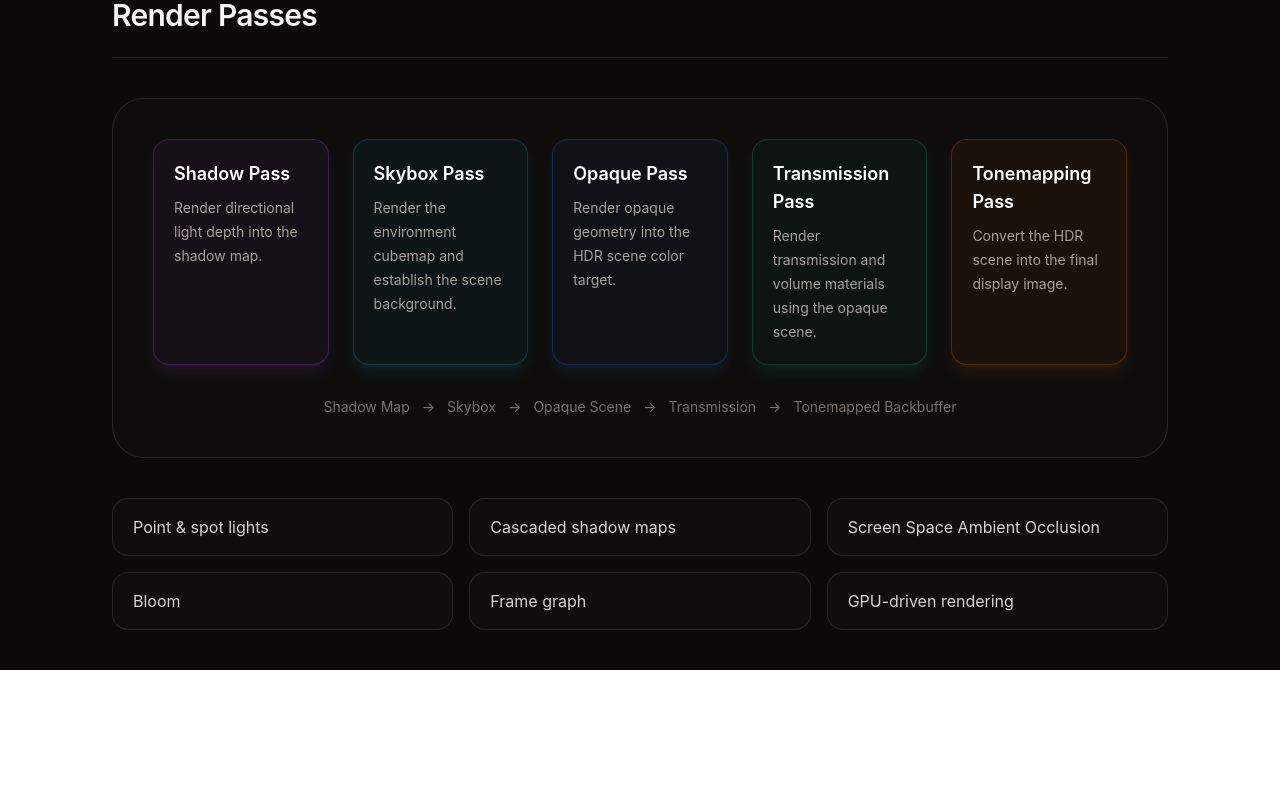
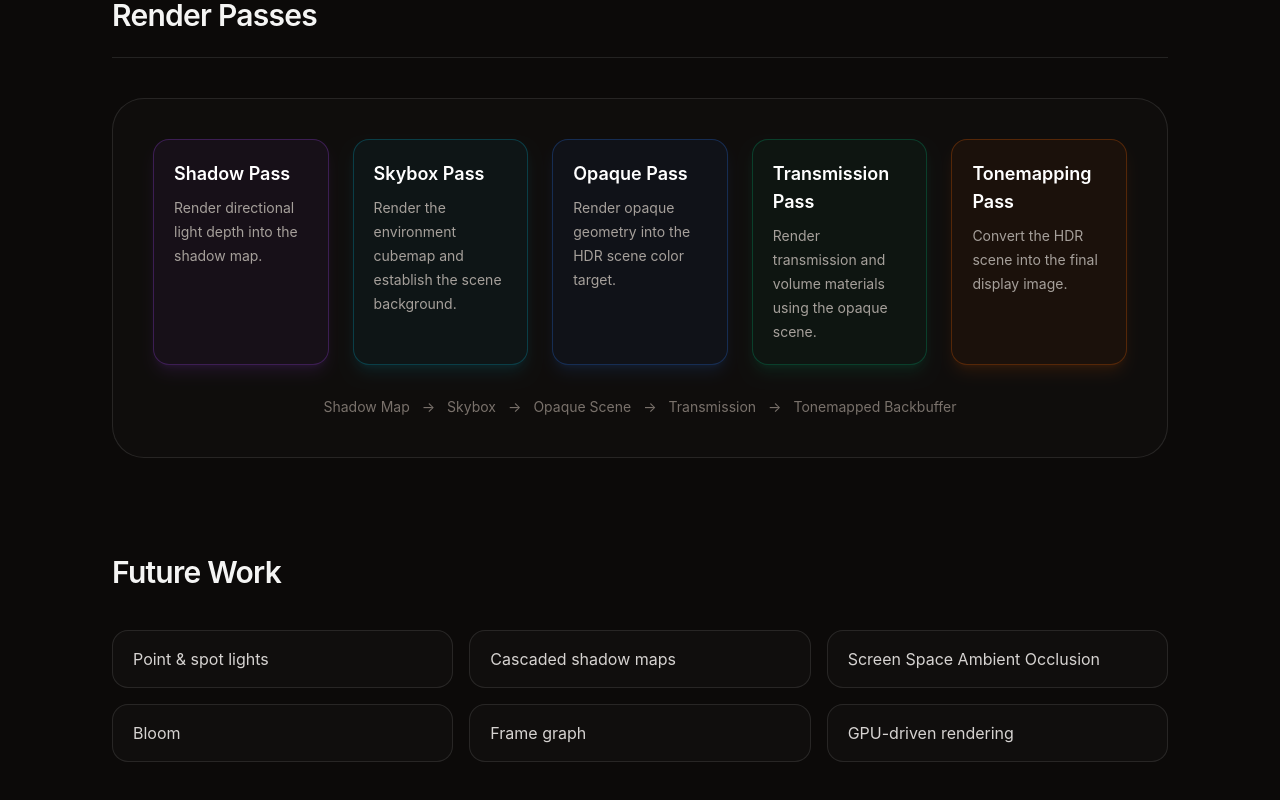
Before and after one commit to LipskiDev/portfolio, a React (Vite) app: page /projects/rodan in a window 1280 px wide. Shown: the part 1922-2722 px from the top of the page. Before the commit the page ends 2592 px from the top, so only its background shows below. Built offline with nearby package versions, Linux system fonts and the light colour scheme.

Commit message:
fixed missing 'Future Work'

```diff
--- a/src/pages/Rodan.tsx
+++ b/src/pages/Rodan.tsx
@@ -246,6 +246,13 @@ export default function Rodan() {
           </div>
         </section>
 
+
+
+        <section className="mt-24">
+          <h2 className="text-3xl font-semibold tracking-tight">
+            Future Work
+          </h2>
+
 <div className="mt-10 grid gap-4 md:grid-cols-2 lg:grid-cols-3">
   {[
     "Point & spot lights",
@@ -263,6 +270,7 @@ export default function Rodan() {
     </div>
   ))}
 </div>
+</section>
       </div>
     </main>
   );
```
